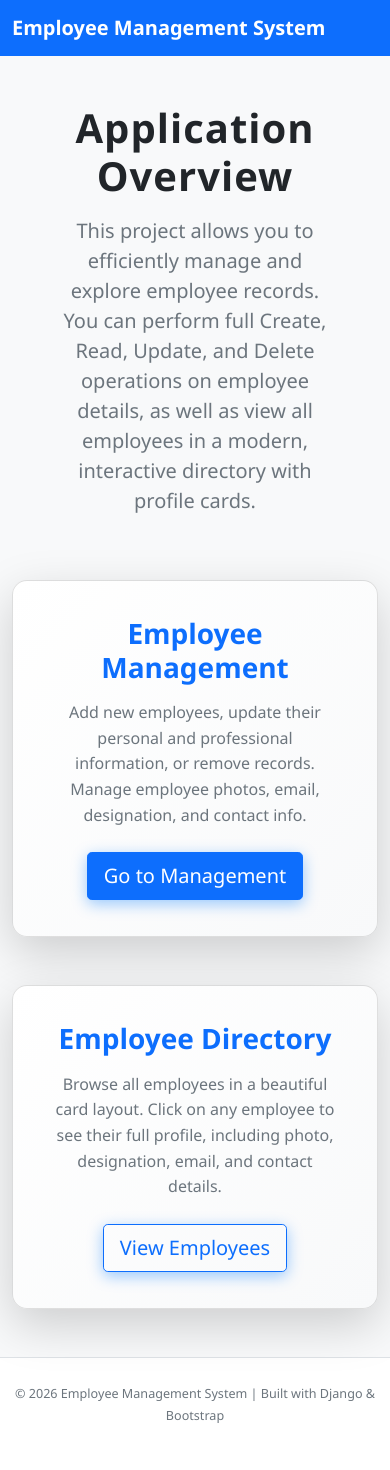
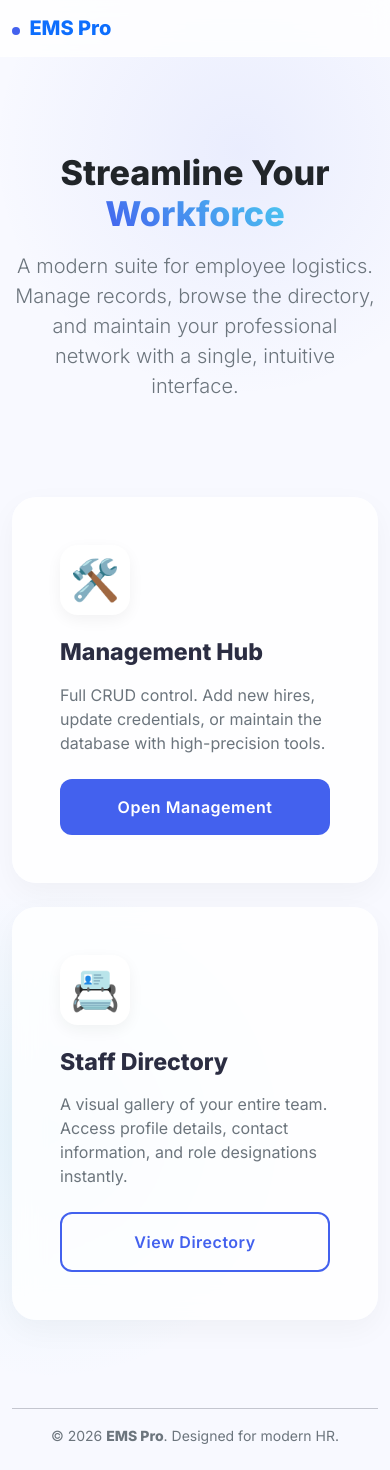
Before and after one commit to praneeth200244/Django-Learning-Playground, a Django app: page / in a window 390 px wide; the page is wider, and only the part inside the window is pictured. Before the commit the page ends 1423 px from the top of that part, so only its background shows below. Run offline with Django 4.2, Linux system fonts and the light colour scheme.

Commit message:
HTML changes

```diff
--- a/EmployeeDetails/EmployeeDetailsProject/EmployeeDetailsProject/static/css/home.css
+++ b/EmployeeDetails/EmployeeDetailsProject/EmployeeDetailsProject/static/css/home.css
@@ -1,56 +1,113 @@
-/* Body & background */
-body {
-    background: #f0f2f5;
-    font-family: 'Segoe UI', Tahoma, Geneva, Verdana, sans-serif;
+:root {
+    --primary-color: #4361ee;
+    --secondary-color: #3f37c9;
+    --bg-light: #f8f9ff;
+    --glass: rgba(255, 255, 255, 0.8);
 }
 
-/* Section title */
-.section-title {
-    font-size: 2.5rem;
-    letter-spacing: 1px;
-    color: #212529;
+body {
+    background-color: var(--bg-light);
+    font-family: 'Inter', sans-serif;
+    color: #2b2d42;
+    overflow-x: hidden;
+    position: relative;
 }
 
-/* App Cards */
+/* Background Blobs for Visual Interest */
+.bg-blob {
+    position: absolute;
+    width: 500px;
+    height: 500px;
+    background: radial-gradient(circle, rgba(67, 97, 238, 0.08) 0%, rgba(255, 255, 255, 0) 70%);
+    top: -100px;
+    right: -100px;
+    z-index: -1;
+    border-radius: 50%;
+}
+
+.bg-blob-2 {
+    top: 60%;
+    left: -200px;
+    background: radial-gradient(circle, rgba(72, 202, 228, 0.1) 0%, rgba(255, 255, 255, 0) 70%);
+}
+
+/* Typography Enhancements */
+.fw-extrabold {
+    font-weight: 800;
+}
+
+.text-gradient {
+    background: linear-gradient(45deg, var(--primary-color), #4cc9f0);
+    -webkit-background-clip: text;
+    -webkit-text-fill-color: transparent;
+}
+
+/* Glass Navbar */
+.glass-nav {
+    background: var(--glass);
+    backdrop-filter: blur(10px);
+    border-bottom: 1px solid rgba(255, 255, 255, 0.3);
+}
+
+.brand-dot {
+    display: inline-block;
+    width: 8px;
+    height: 8px;
+    background: var(--primary-color);
+    border-radius: 50%;
+    margin-right: 5px;
+}
+
+/* App Cards Evolution */
 .app-card {
-    border-radius: 15px;
-    padding: 20px;
-    transition: transform 0.3s ease, box-shadow 0.3s ease;
-    background: linear-gradient(135deg, #ffffff, #f8f9fa);
+    background: var(--glass);
+    backdrop-filter: blur(15px);
+    border-radius: 24px;
+    box-shadow: 0 10px 30px rgba(0, 0, 0, 0.04);
+    transition: all 0.4s cubic-bezier(0.165, 0.84, 0.44, 1);
 }
 
 .app-card:hover {
-    transform: translateY(-10px);
-    box-shadow: 0 20px 40px rgba(0, 0, 0, 0.15);
+    transform: translateY(-12px);
+    box-shadow: 0 30px 60px rgba(67, 97, 238, 0.15);
 }
 
-/* Card titles */
-.app-card .card-title {
-    font-size: 1.75rem;
-    font-weight: 600;
-    color: #0d6efd;
+.icon-box {
+    font-size: 2.5rem;
+    width: 70px;
+    height: 70px;
+    background: #fff;
+    display: flex;
+    align-items: center;
+    justify-content: center;
+    border-radius: 18px;
+    box-shadow: 0 5px 15px rgba(0, 0, 0, 0.05);
 }
 
-/* Card text */
-.app-card .card-text {
-    font-size: 1rem;
-    line-height: 1.6;
+/* Button Refinement */
+.btn-custom {
+    border-radius: 12px;
+    font-weight: 600;
+    letter-spacing: 0.5px;
+    transition: all 0.3s ease;
 }
 
-/* Buttons */
-.btn-shadow {
-    box-shadow: 0 4px 15px rgba(0, 123, 255, 0.4);
-    transition: transform 0.2s ease, box-shadow 0.2s ease;
+.btn-primary {
+    background: var(--primary-color);
+    border: none;
 }
 
-.btn-shadow:hover {
-    transform: translateY(-3px);
-    box-shadow: 0 8px 25px rgba(0, 123, 255, 0.6);
+.btn-primary:hover {
+    background: var(--secondary-color);
+    transform: scale(1.02);
 }
 
-/* Footer */
-.footer {
-    font-size: 0.9rem;
-    background: #ffffff;
-    color: #6c757d;
+.btn-outline-primary {
+    border: 2px solid var(--primary-color);
+    color: var(--primary-color);
 }
+
+.btn-outline-primary:hover {
+    background: var(--primary-color);
+    color: white;
+}
--- a/EmployeeDetails/EmployeeDetailsProject/EmployeeDetailsProject/templates/home.html
+++ b/EmployeeDetails/EmployeeDetailsProject/EmployeeDetailsProject/templates/home.html
@@ -6,88 +6,82 @@
     <meta charset="UTF-8">
     <meta name="viewport" content="width=device-width, initial-scale=1.0">
     <title>Employee Management System</title>
-
-    <!-- Bootstrap 5 CSS -->
-    <link href="https://cdn.jsdelivr.net/npm/bootstrap@5.0.2/dist/css/bootstrap.min.css" rel="stylesheet"
-        integrity="sha384-EVSTQN3/azprG1Anm3QDgpJLIm9Nao0Yz1ztcQTwFspd3yD65VohhpuuCOmLASjC" crossorigin="anonymous">
-
-    <!-- Custom CSS -->
+    <link href="https://cdn.jsdelivr.net/npm/bootstrap@5.0.2/dist/css/bootstrap.min.css" rel="stylesheet">
     <link rel="stylesheet" href="{% static 'css/home.css' %}">
+    <link href="https://fonts.googleapis.com/css2?family=Inter:wght@300;400;600;800&display=swap" rel="stylesheet">
 </head>
 
-<body class="bg-light d-flex flex-column min-vh-100">
+<body class="d-flex flex-column min-vh-100">
+    <div class="bg-blob"></div>
+    <div class="bg-blob bg-blob-2"></div>
 
-    <!-- Navbar -->
-    <nav class="navbar navbar-dark bg-primary">
+    <nav class="navbar navbar-expand-lg glass-nav sticky-top mb-5">
         <div class="container">
-            <span class="navbar-brand fw-bold">
-                Employee Management System
+            <span class="navbar-brand fw-bold text-primary">
+                <span class="brand-dot"></span> EMS Pro
             </span>
         </div>
     </nav>
 
-    <!-- Hero Section -->
-    <section class="container my-5 text-center">
-        <h2 class="fw-bold section-title mb-3">Application Overview</h2>
-        <p class="lead text-muted mx-auto w-75">
-            This project allows you to efficiently manage and explore employee records.
-            You can perform full Create, Read, Update, and Delete operations on employee details,
-            as well as view all employees in a modern, interactive directory with profile cards.
-        </p>
-    </section>
+    <header class="container text-center py-5">
+        <div class="row justify-content-center">
+            <div class="col-lg-8">
+                <h1 class="display-4 fw-extrabold mb-3 text-dark">Streamline Your <span
+                        class="text-gradient">Workforce</span></h1>
+                <p class="lead text-secondary mb-5">
+                    A modern suite for employee logistics. Manage records, browse the directory, and maintain your
+                    professional network with a single, intuitive interface.
+                </p>
+            </div>
+        </div>
+    </header>
 
-    <!-- Application Cards Section -->
-    <main class="container mb-5">
-        <div class="row justify-content-center g-5">
-
-            <!-- Application 1 Card -->
-            <div class="col-lg-5 col-md-8">
-                <div class="card app-card shadow-lg h-100">
-                    <div class="card-body text-center">
-                        <h3 class="card-title mb-3">Employee Management</h3>
-                        <p class="card-text text-muted mb-4">
-                            Add new employees, update their personal and professional information,
-                            or remove records. Manage employee photos, email, designation, and contact info.
+    <main class="container mb-auto">
+        <div class="row justify-content-center g-4">
+            <div class="col-lg-5">
+                <div class="card app-card border-0 h-100">
+                    <div class="card-body p-5 d-flex flex-column">
+                        <div class="icon-box mb-4">🛠️</div>
+                        <h3 class="fw-bold mb-3">Management Hub</h3>
+                        <p class="text-muted mb-4 flex-grow-1">
+                            Full CRUD control. Add new hires, update credentials, or maintain the database with
+                            high-precision tools.
                         </p>
-                        <a href="{% url 'EmployeeManagement:updateDelete' %}" class="btn btn-primary btn-lg btn-shadow">
-                            Go to Management
+                        <a href="{% url 'EmployeeManagement:updateDelete' %}" class="btn btn-primary btn-custom py-3">
+                            Open Management
                         </a>
                     </div>
                 </div>
             </div>
 
-            <!-- Application 2 Card -->
-            <div class="col-lg-5 col-md-8">
-                <div class="card app-card shadow-lg h-100">
-                    <div class="card-body text-center">
-                        <h3 class="card-title mb-3">Employee Directory</h3>
-                        <p class="card-text text-muted mb-4">
-                            Browse all employees in a beautiful card layout. Click on any employee
-                            to see their full profile, including photo, designation, email, and contact details.
+            <div class="col-lg-5">
+                <div class="card app-card border-0 h-100">
+                    <div class="card-body p-5 d-flex flex-column">
+                        <div class="icon-box mb-4">📇</div>
+                        <h3 class="fw-bold mb-3">Staff Directory</h3>
+                        <p class="text-muted mb-4 flex-grow-1">
+                            A visual gallery of your entire team. Access profile details, contact information, and role
+                            designations instantly.
                         </p>
-                        <a href="{% url 'EmployeeDirectory:display' %}" class="btn btn-outline-primary btn-lg btn-shadow">
-                            View Employees
+                        <a href="{% url 'EmployeeDirectory:display' %}" class="btn btn-outline-primary btn-custom py-3">
+                            View Directory
                         </a>
                     </div>
                 </div>
             </div>
-
         </div>
     </main>
 
-    <!-- Footer -->
-    <footer class="footer bg-white border-top mt-auto">
-        <div class="container py-4 text-center text-muted">
-            <small>
-                © 2026 Employee Management System | Built with Django & Bootstrap
-            </small>
+    <footer class="mt-5 py-4">
+        <div class="container text-center">
+            <hr class="opacity-10">
+            <p class="text-muted small mb-0">
+                &copy; 2026 <strong>EMS Pro</strong>. Designed for modern HR.
+            </p>
         </div>
     </footer>
 
-    <!-- Bootstrap JS Bundle -->
-    <script src="https://cdn.jsdelivr.net/npm/bootstrap@5.0.2/dist/js/bootstrap.bundle.min.js"
-        integrity="sha384-MrcW6ZMFYlzcLA8Nl+NtUVF0sA7MsXsP1UyJoMp4YLEuNSfAP+JcXn/tWtIaxVXM" crossorigin="anonymous">
-        </script>
+    <script src="https://cdn.jsdelivr.net/npm/bootstrap@5.0.2/dist/js/bootstrap.bundle.min.js"></script>
 </body>
 
 </html>
```
Also changed, not shown: EmployeeDetails/EmployeeDetailsProject/EmployeeDirectory/static/css/employeeDetails.css (+113 -89 lines), EmployeeDetails/EmployeeDetailsProject/EmployeeDirectory/templates/employeeDetails.html (+29 -22 lines).
